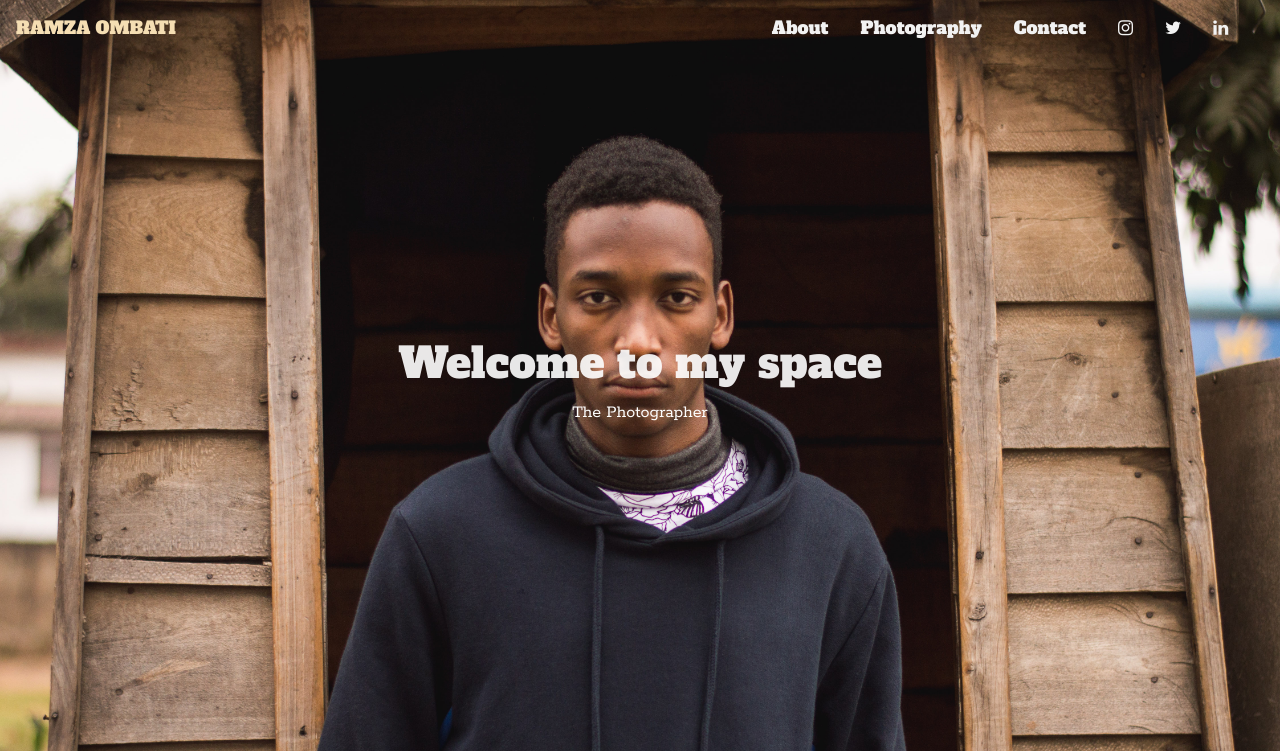
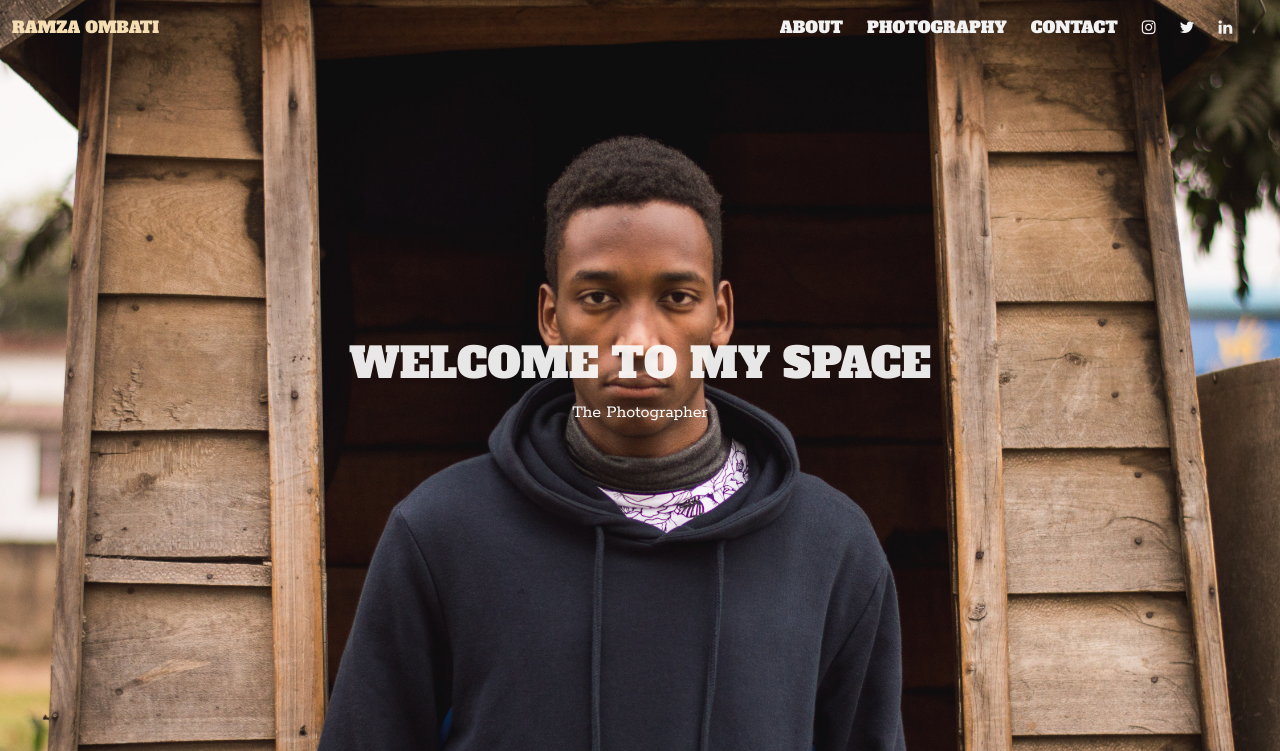
Before and after one commit to ramza007/Photography.io, a Django app: page / in a window 1280 px wide. Shown: the top 751 px of the page. Run offline with Django 3.2, Linux system fonts and the light colour scheme; some libraries are stand-ins or nearby versions.

Commit message:
changed navbar to caps rearranged it's position

```diff
--- a/alpha/static/css/navbar.css
+++ b/alpha/static/css/navbar.css
@@ -9,9 +9,9 @@
   float: left;
   color: #f2f2f2;
   text-align: center;
-  padding: 16px;
+  padding: 16px 12px 12px 12px;
   text-decoration: none;
-  font-size: 125%;
+  font-size: 115%;
 }
 
 /* Change the color of links on hover */
--- a/alpha/templates/index.html
+++ b/alpha/templates/index.html
@@ -25,7 +25,7 @@
 {% block content %}
 {% include 'navbar.html' %}
 <div class="container1">
-        <h1 style="font-family: 'Alfa Slab One', cursive;">Welcome to my space</h1>
+        <h1 style="font-family: 'Alfa Slab One', cursive;">WELCOME TO MY SPACE</h1>
         <h4>The Photographer</h4>
 </div>
 
--- a/alpha/templates/navbar.html
+++ b/alpha/templates/navbar.html
@@ -7,12 +7,12 @@
 {% endblock %}
 
 <div class="topnav">
-    <a href="#home">RAMZA OMBATI</a>
+    <a href="#">RAMZA OMBATI</a>
     <div class="topnav" id="myTopnav">
     <ul class="nav navbar-nav navbar-right">
-        <a href="#about">About</a>
-        <a href="#samples">Photography</a>
-        <a href="#contact">Contact</a>
+        <a href="#about">ABOUT</a>
+        <a href="#samples">PHOTOGRAPHY</a>
+        <a href="#contact">CONTACT</a>
         <a href="https://www.instagram.com/itsramza/"><i class="fa fa-instagram" style="font: size 15%;"></i></a>
         <a href="https://twitter.com/ramzaxx"><i class="fa fa-twitter" style="font: size 15%;"></i></a>
         <a href="https://www.linkedin.com/in/ramza-reseni/"><i class="fa fa-linkedin" style="font: size 15%;"></i></a>
```
